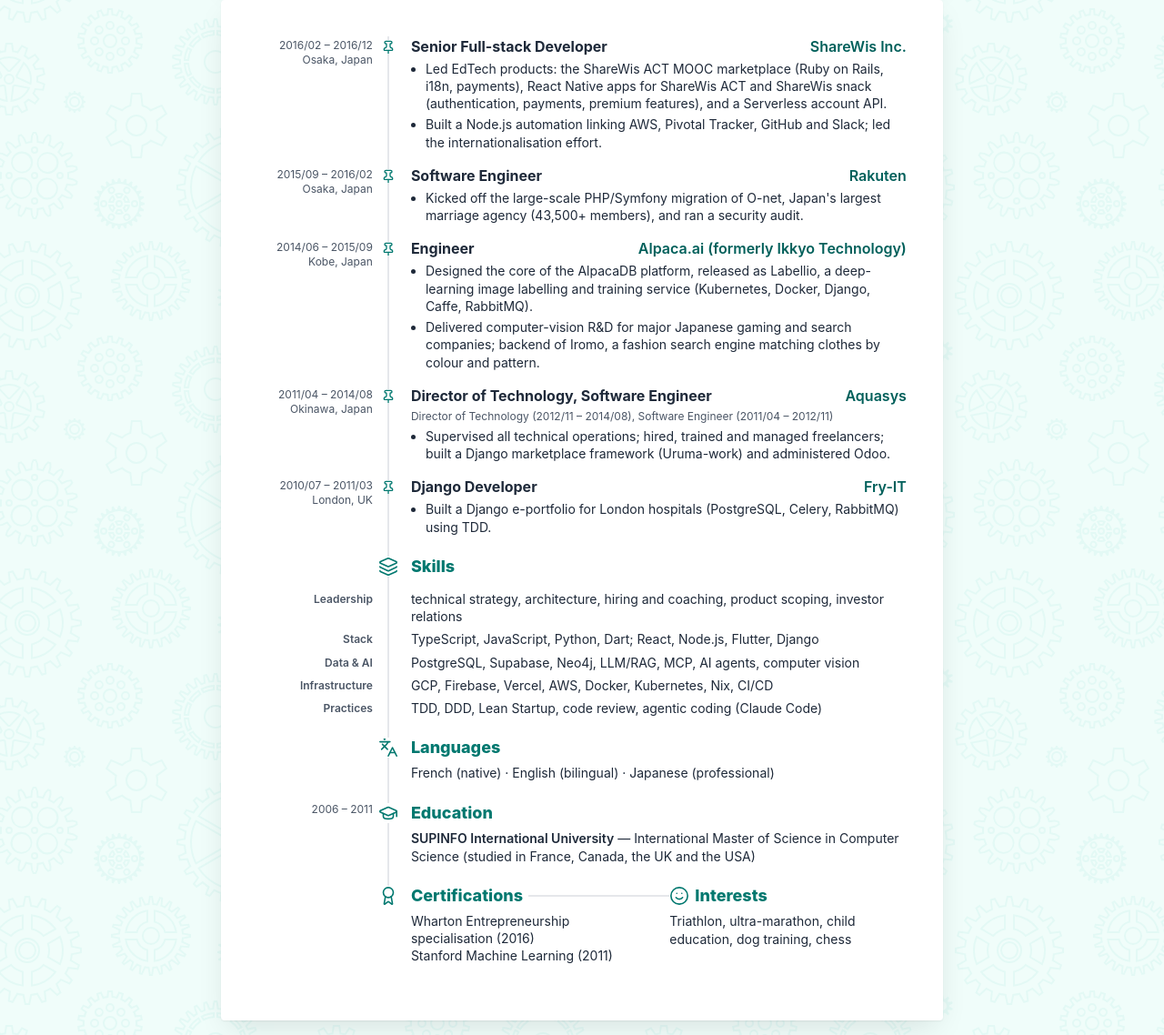
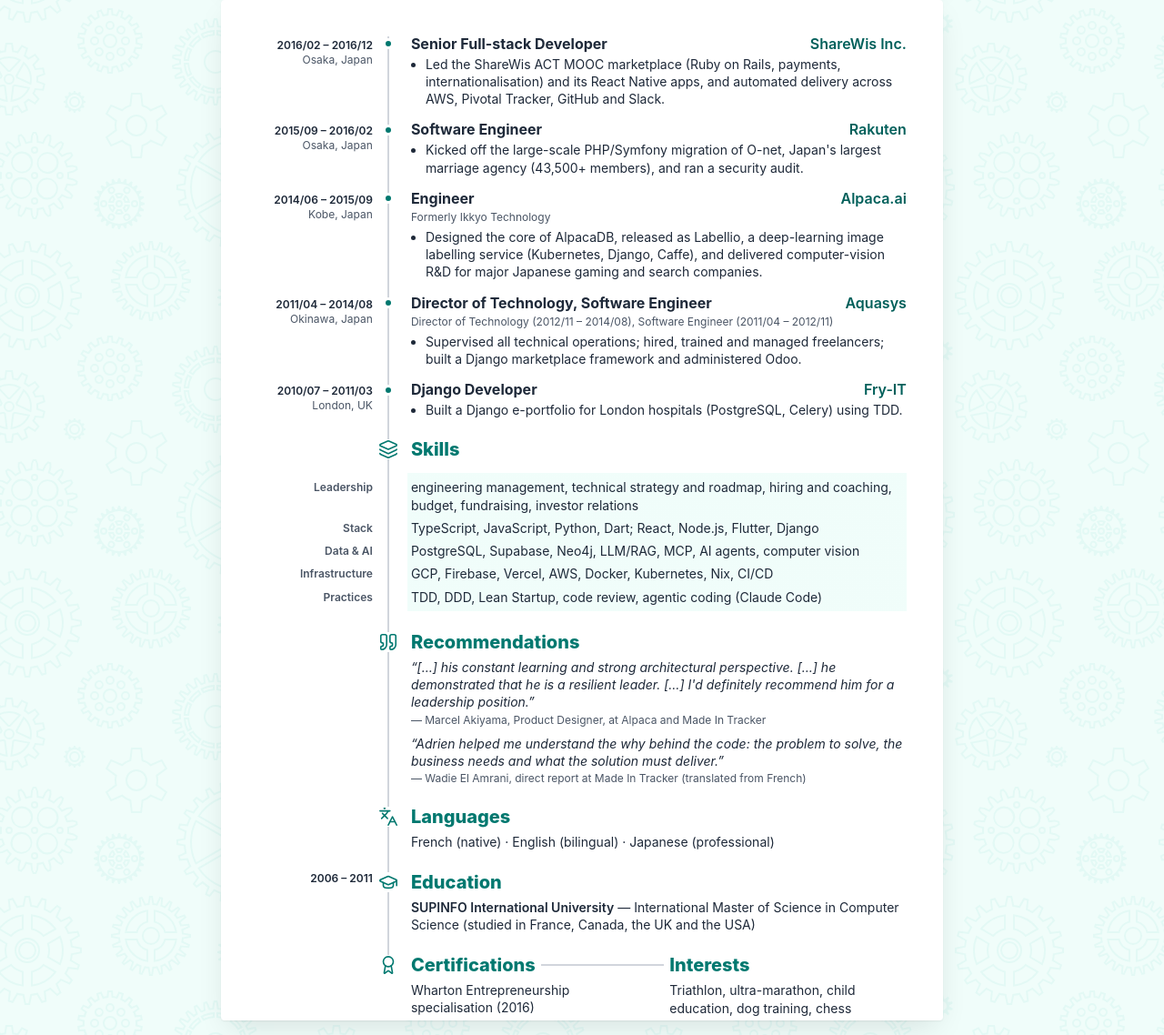
Before and after one commit to AdrienLemaire/cv, a website: page index.html in a window 1280 px wide. Shown: the part 1155-2293 px from the top of the page at 91% size. Drawn offline with Linux system fonts and the light colour scheme; files whose address does not match are found by name.

Commit message:
Add recommendations, tighten content, timeline dots, tinted skills

```diff
--- a/index.html
+++ b/index.html
@@ -11,7 +11,7 @@
   <meta property="og:description" content="CTO and full-stack engineer with 16 years of experience, 9 of them leading engineering, taking products from idea to production.">
   <meta property="og:url" content="https://adrienlemaire.github.io/cv/">
   <meta property="og:image" content="https://adrienlemaire.github.io/cv/assets/avatar.png">
-  <link href="dist/output.css?v=6d17e1c9" rel="stylesheet">
+  <link href="dist/output.css?v=2dc7dfc8" rel="stylesheet">
 </head>
 
 <body class="bg-teal-50 bg-[url('assets/floating-cogs.svg')] print:bg-none print:bg-white">
@@ -82,43 +82,39 @@
 
         <article class="row">
           <div class="row-aside">
-            <span><time datetime="2023-03">2023/03</time> – present</span>
+            <span class="font-semibold text-gray-800"><time datetime="2023-03">2023/03</time> – present</span>
             <span>Toulouse, France (remote)</span>
           </div>
           <div class="row-body pb-6">
-            <img class="entry-icon" src="assets/icons/pin.svg" alt="">
+            <span class="entry-dot"></span>
             <h3 class="entry-title">
               <span>Co-Founder &amp; CTO</span>
               <a class="entry-company contact-link" href="https://madeintracker.com/">Made In Tracker</a>
             </h3>
-            <p class="mt-1 text-sm leading-snug text-gray-700 italic">Traceability
-              and regulatory data software for the medical-device industry.
-              Labelled deeptech startup; €90k from angel investors and €90k in
-              public funding; 1 patent; valued at €1.7M by an independent
-              expert in 2026.</p>
+            <p class="mt-1 text-sm leading-snug text-gray-700 italic">B2B SaaS for
+              traceability and EU MDR regulatory data in the medical-device
+              industry. Labelled deeptech startup; 1 patent.</p>
             <ul class="bullets">
               <li>Built MD Atlas (md-atlas.com), a regulatory intelligence
                 search engine for medical devices: <strong>5.2M records</strong> (companies,
                 devices, certificates, people, documents) kept fresh by
                 crawlers of public databases, with conformity alerts and feed
-                monitoring; 110,000+ users across 170 countries.</li>
-              <li>Launched EasyUDI, a B2B SaaS for UDI and EUDAMED compliance
-                (GS1 labels and DataMatrix, XML validation, audit trail): <strong>14
-                customers</strong> and €40k revenue.</li>
-              <li>Chose a strongly typed, well-tested stack driven through MCP
-                (TypeScript, Supabase, Vercel, Nix on NixOS) for agentic
-                development: shipped MD Atlas in <strong>2&nbsp;months</strong> instead of 2 years
-                for 6 developers before AI. Its MCP server, listed in the
-                official MCP Registry, lets AI agents query EU regulatory data;
-                the EasyUDI chatbot assists with workflows.</li>
-              <li>Took R&amp;D to pilots with Anopa (cotton) and SobraBTP
-                (construction reuse): product passports, smart labels, secure
-                QR codes and Artwork Passport (AI-assisted registration). 1st
-                place at the Axone blockchain contest.</li>
+                monitoring.</li>
+              <li>Launched EasyUDI, a B2B SaaS for UDI/EUDAMED compliance (GS1
+                DataMatrix labels, XML validation, audit trail, RAG chatbot):
+                <strong>14 customers</strong> and €40k revenue.</li>
+              <li>Shipped MD Atlas in <strong>2&nbsp;months</strong> instead of 2 years for 6
+                developers, through agentic development on a typed, tested
+                stack (TypeScript, Supabase, Vercel, Nix); its MCP server is
+                listed in the official MCP Registry.</li>
+              <li>Took R&amp;D to pilots with Anopa and SobraBTP: product
+                passports, smart labels and secure QR codes; 1st place at the
+                Axone blockchain contest.</li>
+              <li>Co-raised <strong>€180k</strong> (angel and public funding) and co-managed
+                company finances; valued at €1.7M by an independent expert.</li>
               <li>Built and led a team of <strong>up to 8</strong> (about 20 people since 2023)
-                and coached 12+ developers. Owned architecture, code review,
-                infrastructure and client integrations; worked with design,
-                sales and investors.</li>
+                and coached 12+ developers; owned architecture, code review and
+                infrastructure.</li>
             </ul>
             <p class="mt-2 text-xs leading-snug text-gray-600"><span class="font-semibold">Stack:</span>
               TypeScript, React, Flutter, Python, PostgreSQL/Supabase,
@@ -128,11 +124,11 @@
 
         <article class="row">
           <div class="row-aside">
-            <span><time datetime="2017-05">2017/05</time> – <time datetime="2023-02">2023/02</time></span>
+            <span class="font-semibold text-gray-800"><time datetime="2017-05">2017/05</time> – <time datetime="2023-02">2023/02</time></span>
             <span>Osaka, Japan / remote</span>
           </div>
           <div class="row-body pb-2">
-            <img class="entry-icon" src="assets/icons/pin.svg" alt="">
+            <span class="entry-dot"></span>
             <h3 class="entry-title">
               <span>CTO</span>
               <a class="entry-company contact-link" href="https://yaoya.io/">YAOYA Inc.</a>
@@ -158,33 +154,30 @@
       <section aria-label="Experience (continued)">
         <article class="row">
           <div class="row-aside">
-            <span><time datetime="2016-02">2016/02</time> – <time datetime="2016-12">2016/12</time></span>
+            <span class="font-semibold text-gray-800"><time datetime="2016-02">2016/02</time> – <time datetime="2016-12">2016/12</time></span>
             <span>Osaka, Japan</span>
           </div>
           <div class="row-body pb-4">
-            <img class="entry-icon" src="assets/icons/pin.svg" alt="">
+            <span class="entry-dot"></span>
             <h3 class="entry-title">
               <span>Senior Full-stack Developer</span>
               <a class="entry-company contact-link" href="https://share-wis.com/">ShareWis Inc.</a>
             </h3>
             <ul class="bullets">
-              <li>Led EdTech products: the ShareWis ACT MOOC
-                marketplace (Ruby on Rails, i18n, payments), React Native apps
-                for ShareWis ACT and ShareWis snack (authentication, payments,
-                premium features), and a Serverless account API.</li>
-              <li>Built a Node.js automation linking AWS, Pivotal Tracker,
-                GitHub and Slack; led the internationalisation effort.</li>
+              <li>Led the ShareWis ACT MOOC marketplace (Ruby on Rails, payments,
+                internationalisation) and its React Native apps, and automated
+                delivery across AWS, Pivotal Tracker, GitHub and Slack.</li>
             </ul>
           </div>
         </article>
 
         <article class="row">
           <div class="row-aside">
-            <span><time datetime="2015-09">2015/09</time> – <time datetime="2016-02">2016/02</time></span>
+            <span class="font-semibold text-gray-800"><time datetime="2015-09">2015/09</time> – <time datetime="2016-02">2016/02</time></span>
             <span>Osaka, Japan</span>
           </div>
           <div class="row-body pb-4">
-            <img class="entry-icon" src="assets/icons/pin.svg" alt="">
+            <span class="entry-dot"></span>
             <h3 class="entry-title">
               <span>Software Engineer</span>
               <a class="entry-company contact-link" href="https://onet.co.jp/">Rakuten</a>
@@ -199,33 +192,32 @@
 
         <article class="row">
           <div class="row-aside">
-            <span><time datetime="2014-06">2014/06</time> – <time datetime="2015-09">2015/09</time></span>
+            <span class="font-semibold text-gray-800"><time datetime="2014-06">2014/06</time> – <time datetime="2015-09">2015/09</time></span>
             <span>Kobe, Japan</span>
           </div>
           <div class="row-body pb-4">
-            <img class="entry-icon" src="assets/icons/pin.svg" alt="">
+            <span class="entry-dot"></span>
             <h3 class="entry-title">
               <span>Engineer</span>
-              <a class="entry-company contact-link" href="https://alpaca.markets/">Alpaca.ai (formerly Ikkyo Technology)</a>
+              <a class="entry-company contact-link" href="https://alpaca.markets/">Alpaca.ai</a>
             </h3>
+            <p class="mt-1 text-xs text-gray-600">Formerly Ikkyo Technology</p>
             <ul class="bullets">
-              <li>Designed the core of the AlpacaDB platform, released as Labellio, a
-                deep-learning image labelling and training service (Kubernetes,
-                Docker, Django, Caffe, RabbitMQ).</li>
-              <li>Delivered computer-vision R&amp;D for major Japanese gaming and search
-                companies; backend of Iromo, a fashion search engine matching
-                clothes by colour and pattern.</li>
+              <li>Designed the core of AlpacaDB, released as Labellio, a
+                deep-learning image labelling service (Kubernetes, Django,
+                Caffe), and delivered computer-vision R&amp;D for major Japanese
+                gaming and search companies.</li>
             </ul>
           </div>
         </article>
 
         <article class="row">
           <div class="row-aside">
-            <span><time datetime="2011-04">2011/04</time> – <time datetime="2014-08">2014/08</time></span>
+            <span class="font-semibold text-gray-800"><time datetime="2011-04">2011/04</time> – <time datetime="2014-08">2014/08</time></span>
             <span>Okinawa, Japan</span>
           </div>
           <div class="row-body pb-4">
-            <img class="entry-icon" src="assets/icons/pin.svg" alt="">
+            <span class="entry-dot"></span>
             <h3 class="entry-title">
               <span>Director of Technology, Software Engineer</span>
               <a class="entry-company contact-link" href="https://aquasys.co.jp/">Aquasys</a>
@@ -237,25 +229,25 @@
             <ul class="bullets">
               <li>Supervised all technical operations; hired, trained and
                 managed freelancers; built a Django marketplace framework
-                (Uruma-work) and administered Odoo.</li>
+                and administered Odoo.</li>
             </ul>
           </div>
         </article>
 
         <article class="row">
           <div class="row-aside">
-            <span><time datetime="2010-07">2010/07</time> – <time datetime="2011-03">2011/03</time></span>
+            <span class="font-semibold text-gray-800"><time datetime="2010-07">2010/07</time> – <time datetime="2011-03">2011/03</time></span>
             <span>London, UK</span>
           </div>
           <div class="row-body pb-5">
-            <img class="entry-icon" src="assets/icons/pin.svg" alt="">
+            <span class="entry-dot"></span>
             <h3 class="entry-title">
               <span>Django Developer</span>
               <span class="entry-company">Fry-IT</span>
             </h3>
             <ul class="bullets">
               <li>Built a Django e-portfolio for London hospitals (PostgreSQL,
-                Celery, RabbitMQ) using TDD.</li>
+                Celery) using TDD.</li>
             </ul>
           </div>
         </article>
@@ -271,32 +263,62 @@
         </div>
         <dl>
           <div class="row">
-            <dt class="row-aside font-semibold">Leadership</dt>
-            <dd class="row-body pb-1.5 text-sm leading-snug">technical strategy,
-              architecture, hiring and coaching, product scoping, investor
-              relations</dd>
+            <dt class="row-aside pt-2 font-semibold">Leadership</dt>
+            <dd class="row-body skill-value pt-1.5">engineering management,
+              technical strategy and roadmap, hiring and coaching, budget,
+              fundraising, investor relations</dd>
           </div>
           <div class="row">
             <dt class="row-aside font-semibold">Stack</dt>
-            <dd class="row-body pb-1.5 text-sm leading-snug">TypeScript,
+            <dd class="row-body skill-value">TypeScript,
               JavaScript, Python, Dart; React, Node.js, Flutter, Django</dd>
           </div>
           <div class="row">
             <dt class="row-aside font-semibold">Data &amp; AI</dt>
-            <dd class="row-body pb-1.5 text-sm leading-snug">PostgreSQL,
+            <dd class="row-body skill-value">PostgreSQL,
               Supabase, Neo4j, LLM/RAG, MCP, AI agents, computer vision</dd>
           </div>
           <div class="row">
             <dt class="row-aside font-semibold">Infrastructure</dt>
-            <dd class="row-body pb-1.5 text-sm leading-snug">GCP, Firebase,
+            <dd class="row-body skill-value">GCP, Firebase,
               Vercel, AWS, Docker, Kubernetes, Nix, CI/CD</dd>
           </div>
           <div class="row">
             <dt class="row-aside font-semibold">Practices</dt>
-            <dd class="row-body pb-5 text-sm leading-snug">TDD, DDD, Lean
+            <dd class="row-body skill-value">TDD, DDD, Lean
               Startup, code review, agentic coding (Claude Code)</dd>
           </div>
         </dl>
+        <div class="row">
+          <div class="w-1/5 shrink-0"></div>
+          <div class="row-body h-5"></div>
+        </div>
+      </section>
+
+      <section aria-labelledby="recommendations-title">
+        <div class="row">
+          <div class="w-1/5 shrink-0"></div>
+          <div class="row-body pb-5">
+            <img class="section-icon" src="assets/icons/quote.svg" alt="">
+            <h2 id="recommendations-title" class="section-title">Recommendations</h2>
+            <figure class="mt-1">
+              <blockquote class="text-sm leading-snug italic">“[…] his constant
+                learning and strong architectural perspective. […] he
+                demonstrated that he is a resilient leader. […] I'd definitely
+                recommend him for a leadership position.”</blockquote>
+              <figcaption class="mt-0.5 text-xs text-gray-600">— Marcel Akiyama,
+                Product Designer, at Alpaca and Made In Tracker</figcaption>
+            </figure>
+            <figure class="mt-2">
+              <blockquote class="text-sm leading-snug italic">“Adrien helped me
+                understand the why behind the code: the problem to solve, the
+                business needs and what the solution must deliver.”</blockquote>
+              <figcaption class="mt-0.5 text-xs text-gray-600">— Wadie El Amrani,
+                direct report at Made In Tracker (translated from
+                French)</figcaption>
+            </figure>
+          </div>
+        </div>
       </section>
 
       <section aria-labelledby="languages-title">
@@ -314,7 +336,7 @@
       <section aria-labelledby="education-title">
         <div class="row">
           <div class="row-aside">
-            <span><time datetime="2006">2006</time> – <time datetime="2011">2011</time></span>
+            <span class="font-semibold text-gray-800"><time datetime="2006">2006</time> – <time datetime="2011">2011</time></span>
           </div>
           <div class="row-body pb-5">
             <img class="section-icon" src="assets/icons/graduation-cap.svg" alt="">
@@ -335,16 +357,14 @@
             <img class="section-icon -left-[36px]" src="assets/icons/award.svg" alt="">
             <h2 id="certifications-title" class="section-title flex items-center gap-x-1.5">
               Certifications
-              <span class="-mr-6 h-0.5 flex-1 bg-gray-200"></span>
+              <span class="-mr-4.5 h-0.5 flex-1 bg-gray-300"></span>
             </h2>
             <ul class="mt-1 text-sm leading-snug">
               <li>Wharton Entrepreneurship specialisation (<time datetime="2016">2016</time>)</li>
-              <li>Stanford Machine Learning (<time datetime="2011">2011</time>)</li>
             </ul>
           </section>
           <section aria-labelledby="interests-title" class="flex flex-col">
-            <h2 id="interests-title" class="section-title flex items-center gap-x-1.5">
-              <img class="h-[22px] w-[22px]" src="assets/icons/smile.svg" alt="">
+            <h2 id="interests-title" class="section-title">
               Interests
             </h2>
             <p class="mt-1 text-sm">Triathlon, ultra-marathon, child education, dog training, chess</p>
--- a/input.css
+++ b/input.css
@@ -38,23 +38,30 @@
   }
 
   .row-body {
-    @apply relative w-4/5 border-l-2 border-gray-200 pl-6;
+    @apply relative w-4/5 border-l-2 border-gray-300 pl-6;
   }
 
   .section-title {
-    @apply text-lg font-extrabold text-teal-700;
+    @apply text-xl font-extrabold text-teal-700;
   }
 
   .section-icon {
     @apply absolute top-[3px] -left-[12px] h-[22px] w-[22px] bg-white;
   }
 
-  .entry-icon {
-    @apply absolute top-1 -left-[9px] h-4 w-4 bg-white;
+  .entry-dot {
+    @apply absolute top-[2.5px] -left-[7px] h-3 w-3 rounded-full border-[3px]
+      border-white bg-teal-700;
   }
 
   .rule-stub {
-    @apply absolute top-0 -left-0.5 h-3.5 w-0.5 bg-gray-200;
+    @apply absolute top-0 -left-0.5 h-3.5 w-0.5 bg-gray-300;
+  }
+
+  /* Skills values sit on a teal-50 band starting 6px left of the text. */
+  .skill-value {
+    @apply pr-1.5 pb-1.5 text-sm leading-snug [print-color-adjust:exact]
+      bg-[linear-gradient(to_right,white_20px,var(--color-teal-50)_20px)];
   }
 
   .contact-icon {
@@ -62,7 +69,7 @@
   }
 
   .entry-title {
-    @apply flex justify-between gap-x-4 leading-snug font-bold;
+    @apply flex justify-between gap-x-4 leading-[17px] font-bold;
   }
 
   .entry-company {
```
Also changed, not shown: assets/icons/pin.svg (deleted), assets/icons/quote.svg (added), assets/icons/smile.svg (deleted), dist/output.css, 1 other file.
